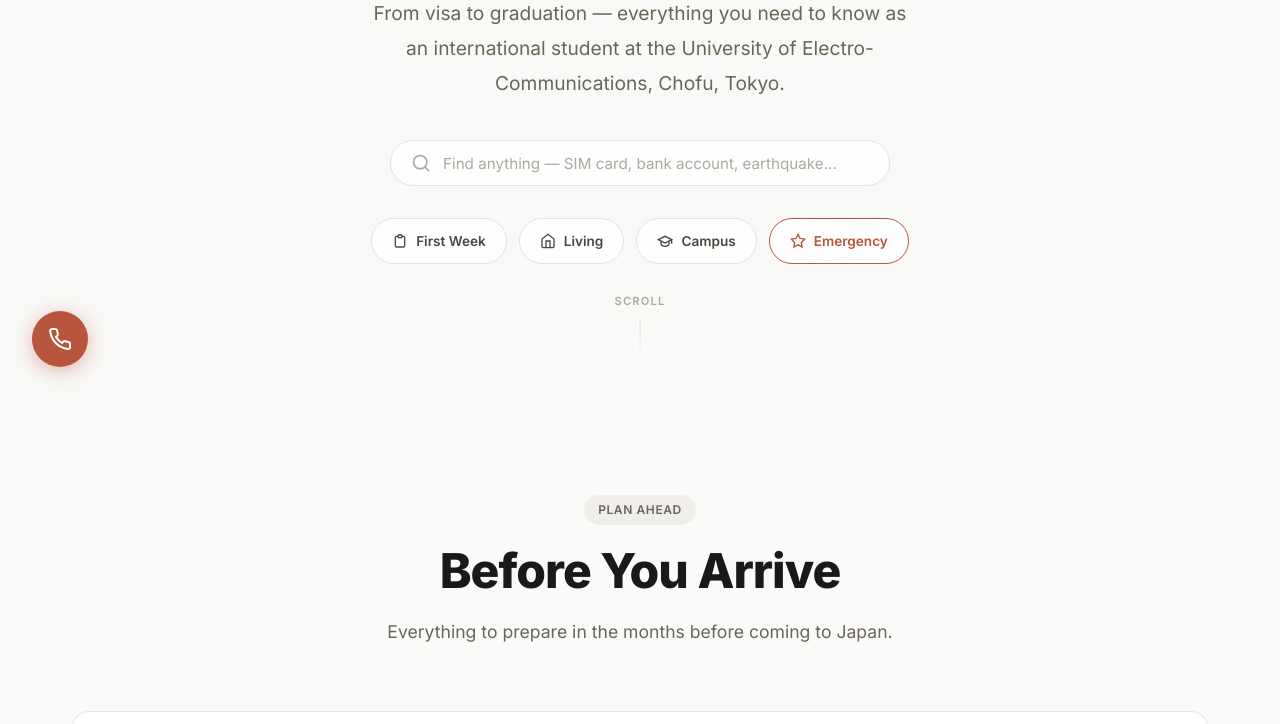
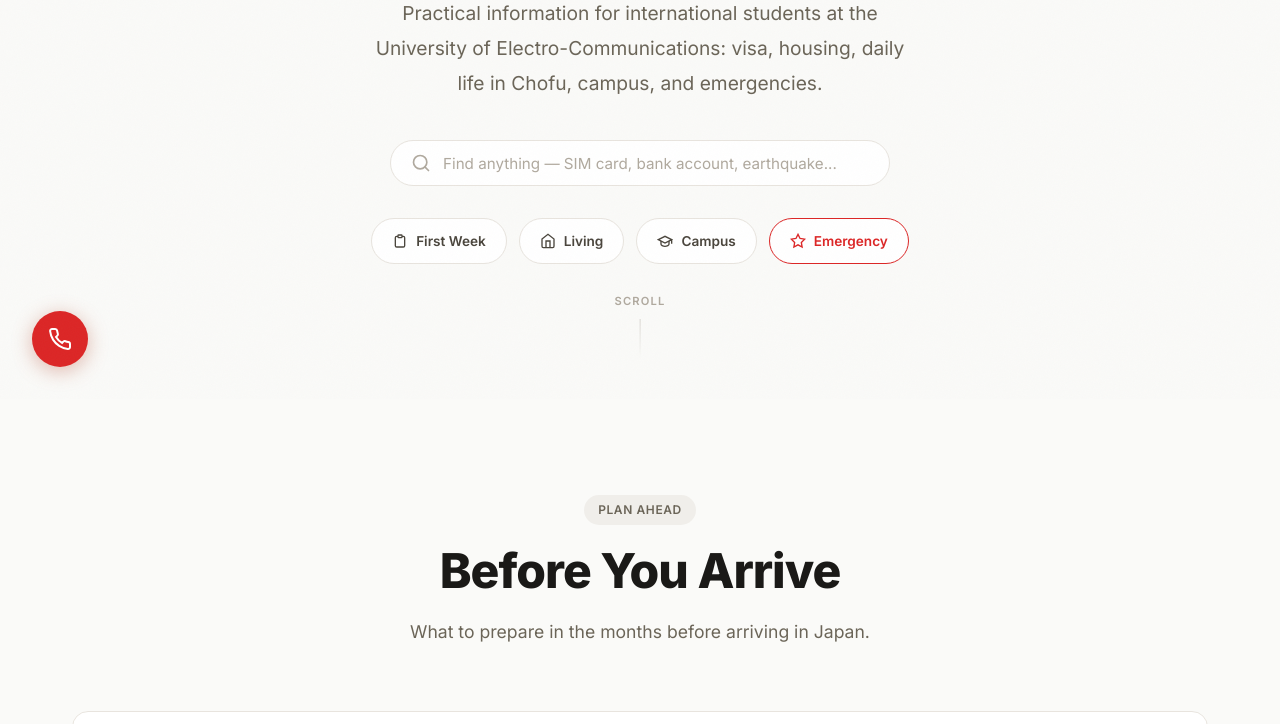
Before and after one commit to tarequejosh/UEC_campus_guideline, a website built with Vite: page index.html in a window 1280 px wide. Shown: the part 401-1125 px from the top of the page. Built offline with nearby package versions, Linux system fonts and the light colour scheme.

Commit message:
feat: rebrand to UEC blue/tech palette, add official logos (Keio, PASMO, SUICA, LINE, PayPay, Rakuten), fix AI-generated phrasing

```diff
--- a/index.html
+++ b/index.html
@@ -3,10 +3,10 @@
 <head>
   <meta charset="UTF-8" />
   <meta name="viewport" content="width=device-width, initial-scale=1.0" />
-  <title>UEC Survival Guide — Your Complete Guide to Starting at UEC</title>
+  <title>UEC Survival Guide — For New International Students</title>
   <meta name="description" content="A comprehensive guide for new international students at the University of Electro-Communications (UEC), Chofu, Tokyo. Covers visa, arrival, first week, and student life." />
-  <meta property="og:title" content="UEC Survival Guide — Your Complete Guide to Starting at UEC" />
-  <meta property="og:description" content="Everything you need to know as an international student at UEC: before arrival, first week, living in Chofu, and emergency information." />
+  <meta property="og:title" content="UEC Survival Guide — For New International Students" />
+  <meta property="og:description" content="Practical guide for international students at UEC: visa, arrival, housing, daily life in Chofu, campus, and emergencies." />
   <meta property="og:type" content="website" />
   <meta property="og:url" content="https://tarequejosh.github.io/UEC_campus_guideline/" />
   <meta name="twitter:card" content="summary_large_image" />
@@ -81,8 +81,8 @@
       <div class="hero-overlay"></div>
       <div class="hero-content">
         <span class="hero-badge">UEC International Student Guide</span>
-        <h1>Your Complete Guide to <span class="text-accent">UEC</span></h1>
-        <p>From visa to graduation &mdash; everything you need to know as an international student at the University of Electro-Communications, Chofu, Tokyo.</p>
+        <h1>Survival Guide for <span class="text-accent">UEC</span></h1>
+        <p>Practical information for international students at the University of Electro-Communications: visa, housing, daily life in Chofu, campus, and emergencies.</p>
         <div class="hero-search">
           <svg width="20" height="20" viewBox="0 0 24 24" fill="none" stroke="currentColor" stroke-width="2" stroke-linecap="round"><circle cx="11" cy="11" r="8"/><path d="m21 21-4.35-4.35"/></svg>
           <input type="search" id="heroSearch" placeholder="Find anything &mdash; SIM card, bank account, earthquake..." autocomplete="off" />
@@ -117,7 +117,7 @@
       <div class="section-header">
         <span class="section-tag">Plan Ahead</span>
         <h2>Before You Arrive</h2>
-        <p>Everything to prepare in the months before coming to Japan.</p>
+        <p>What to prepare in the months before arriving in Japan.</p>
       </div>
 
       <div class="timeline">
@@ -329,7 +329,7 @@
           <div class="step-icon">
             <svg width="24" height="24" viewBox="0 0 24 24" fill="none" stroke="currentColor" stroke-width="2"><rect x="4" y="4" width="16" height="16" rx="2" ry="2"/><path d="M9 1v3M15 1v3M9 20v3M15 20v3M20 9h3M20 14h3M1 9h3M1 14h3"/></svg>
           </div>
-          <h3>IC Card (SUICA / PASMO)</h3>
+          <h3>IC Card <span class="brand-badge-inline"><img src="/assets/images/logos/pasmo.svg" alt="PASMO" height="18" loading="lazy" /><img src="/assets/images/logos/suica.svg" alt="SUICA" height="18" loading="lazy" /></span></h3>
           <span class="tag tag-blue">Transport</span>
           <p>Get a PASMO or SUICA IC card at any train station ticket machine. Use it for trains, buses, convenience stores, and vending machines. Refundable deposit of 500 yen.</p>
           <ul class="checklist">
@@ -396,8 +396,8 @@
     <section class="section">
       <div class="section-header">
         <span class="section-tag">Explore More</span>
-        <h2>What Would You Like to Find?</h2>
-        <p>Jump to detailed guides for every part of student life.</p>
+        <h2>Quick Links</h2>
+        <p>Detailed guides for housing, shopping, campus, and emergencies.</p>
       </div>
 
       <div class="cards-grid">
--- a/style.css
+++ b/style.css
@@ -25,34 +25,35 @@
   --gray-800: #2D2A25;
   --gray-900: #1A1917;
 
-  --accent: #8B5E3C;
-  --accent-light: #E8DDD4;
-  --accent-dark: #5C3A21;
-
-  --brown-50: #F8F3EE;
-  --brown-100: #EEE2D6;
-  --brown-200: #D4BFAB;
-  --brown-300: #B89B7E;
-  --brown-400: #A0764A;
-  --brown-500: #8B5E3C;
-  --brown-600: #6D482F;
-  --brown-700: #5C3A21;
-  --brown-800: #3D2514;
-  --brown-900: #241207;
-
-  --gold: #C4A882;
-  --gold-light: #EDE3D4;
-
-  --green: #6B8F5E;
-  --green-light: #EAF3E7;
-  --red: #B8543C;
-  --red-light: #F8E8E4;
-  --amber: #B8860B;
-  --amber-light: #FDF3D0;
-  --purple: #7C5E8A;
-  --purple-light: #EFE8F2;
-  --blue: #5B7E9E;
-  --blue-light: #E6EDF3;
+  --accent: #2563EB;
+  --accent-light: #DBEAFE;
+  --accent-dark: #1D4ED8;
+
+  --blue-50: #EFF6FF;
+  --blue-100: #DBEAFE;
+  --blue-200: #BFDBFE;
+  --blue-300: #93C5FD;
+  --blue-400: #60A5FA;
+  --blue-500: #3B82F6;
+  --blue-600: #2563EB;
+
+  --gold: #64748B;
+  --gold-light: #F1F5F9;
+
+  --green: #16A34A;
+  --green-light: #F0FDF4;
+  --red: #DC2626;
+  --red-light: #FEF2F2;
+  --amber: #D97706;
+  --amber-light: #FFFBEB;
+  --purple: #7C3AED;
+  --purple-light: #F5F3FF;
+  --blue: #2563EB;
+  --blue-light: #DBEAFE;
+  --teal: #0D9488;
+  --teal-light: #F0FDFA;
+  --orange: #EA580C;
+  --orange-light: #FFF7ED;
   --teal: #6B8F7E;
   --teal-light: #E7F3EE;
   --orange: #C9763A;
@@ -96,25 +97,19 @@
   --gray-800: #e4e4e7;
   --gray-900: #f4f4f5;
 
-  --accent: #c4966a;
-  --accent-light: #2a1f18;
-  --accent-dark: #d4a67a;
-
-  --gold-light: #2a2218;
-
-  --brown-50: #1f1a16;
-  --brown-100: #2a1f18;
-  --brown-200: #3d2619;
-  --brown-300: #5c3a21;
-  --brown-400: #7a4d2e;
-
-  --green-light: #142114;
-  --red-light: #2e1410;
-  --amber-light: #2a1f08;
-  --purple-light: #1a1421;
-  --blue-light: #121d2e;
-  --teal-light: #14211d;
-  --orange-light: #2a1a10;
+  --accent: #60A5FA;
+  --accent-light: #1E293B;
+  --accent-dark: #93C5FD;
+
+  --gold-light: #1E293B;
+
+  --green-light: #052E16;
+  --red-light: #450A0A;
+  --amber-light: #451A03;
+  --purple-light: #1E1B4B;
+  --blue-light: #172554;
+  --teal-light: #042F2E;
+  --orange-light: #431407;
 
   --shadow-sm: 0 1px 3px rgba(0,0,0,0.3);
   --shadow-md: 0 4px 16px rgba(0,0,0,0.4);
@@ -141,25 +136,19 @@
     --gray-800: #e4e4e7;
     --gray-900: #f4f4f5;
 
-    --accent: #c4966a;
-    --accent-light: #2a1f18;
-    --accent-dark: #d4a67a;
-
-    --gold-light: #2a2218;
-
-    --brown-50: #1f1a16;
-    --brown-100: #2a1f18;
-    --brown-200: #3d2619;
-    --brown-300: #5c3a21;
-    --brown-400: #7a4d2e;
-
-    --green-light: #142114;
-    --red-light: #2e1410;
-    --amber-light: #2a1f08;
-    --purple-light: #1a1421;
-    --blue-light: #121d2e;
-    --teal-light: #14211d;
-    --orange-light: #2a1a10;
+    --accent: #60A5FA;
+    --accent-light: #1E293B;
+    --accent-dark: #93C5FD;
+
+    --gold-light: #1E293B;
+
+    --green-light: #052E16;
+    --red-light: #450A0A;
+    --amber-light: #451A03;
+    --purple-light: #1E1B4B;
+    --blue-light: #172554;
+    --teal-light: #042F2E;
+    --orange-light: #431407;
 
     --shadow-sm: 0 1px 3px rgba(0,0,0,0.3);
     --shadow-md: 0 4px 16px rgba(0,0,0,0.4);
@@ -272,7 +261,7 @@ h1, h2, h3, h4, h5 {
 }
 
 .text-accent {
-  background: linear-gradient(135deg, var(--accent), #b8966a);
+  background: linear-gradient(135deg, var(--accent), var(--blue-400));
   -webkit-background-clip: text;
   -webkit-text-fill-color: transparent;
   background-clip: text;
@@ -1016,6 +1005,17 @@ h1, h2, h3, h4, h5 {
 .step-card h3 {
   font-size: 1.1rem;
   margin-bottom: 0.5rem;
+}
+
+.brand-badge-inline {
+  display: inline-flex;
+  align-items: center;
+  gap: 4px;
+  margin-left: 4px;
+}
+.brand-badge-inline img {
+  vertical-align: middle;
+  border-radius: 2px;
 }
 
 .step-card p {
```
Also changed, not shown: campus-life.html (+3 -3 lines), living.html (+2 -2 lines), public/assets/images/logos/keio.svg (added), public/assets/images/logos/line.svg (added), public/assets/images/logos/pasmo.svg (added), public/assets/images/logos/paypay.svg (added), public/assets/images/logos/rakuten.svg (added), public/assets/images/logos/suica.svg (added), public/assets/images/logos/uec.svg.
